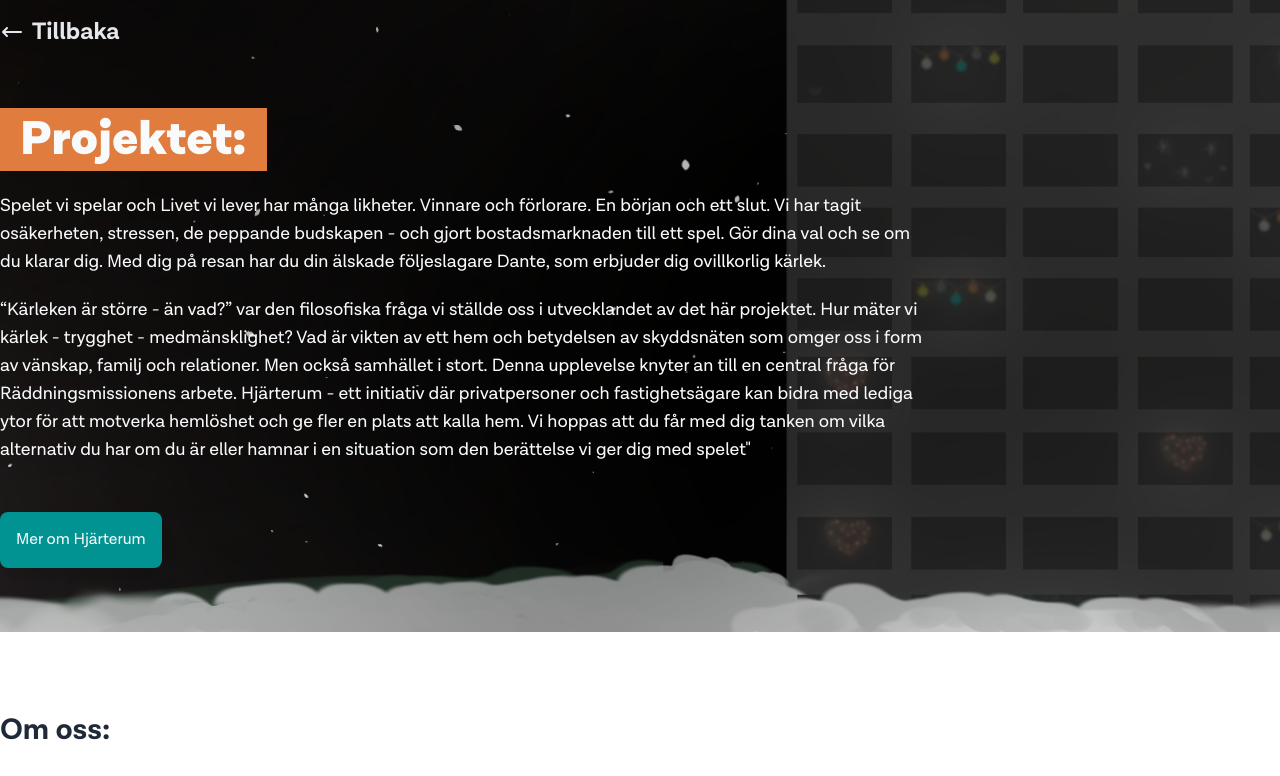
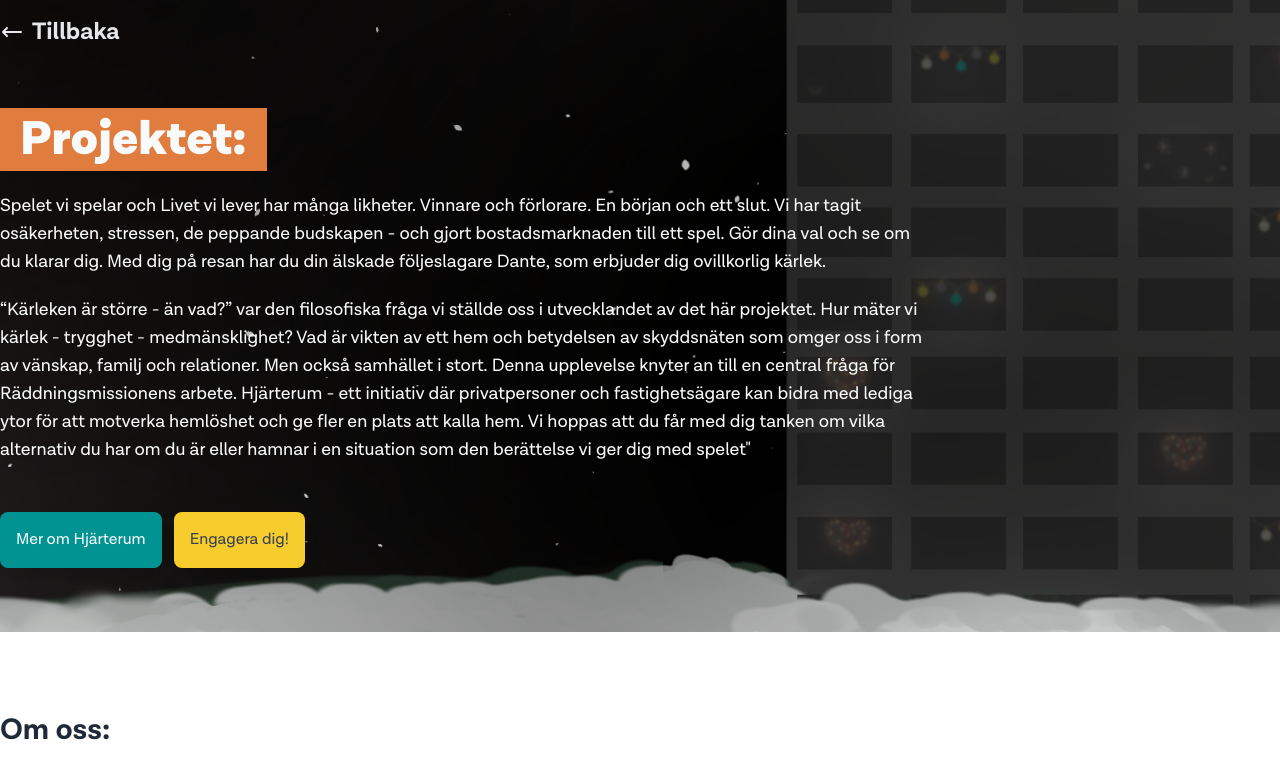
Before and after one commit to evelynfredin/sammanslaget, a Next.js app: page /about in a window 1280 px wide. Shown: the top 776 px of the page. Built offline with nearby package versions, Linux system fonts and the light colour scheme.

Commit message:
Added another CTA

```diff
--- a/pages/about.js
+++ b/pages/about.js
@@ -70,6 +70,7 @@ const about = () => {
                             ger dig med spelet"
                         </p>
                     </div>
+                    <div className="flex space-x-3">
                         <div className="my-6 transition-all duration-500 ease-in-out transform hover:translate-y-2 hover:shadow-none inline-flex">
                             <a
                                 href="https://raddningsmissionen.se/hjarterum"
@@ -77,6 +78,15 @@ const about = () => {
                             >
                                 Mer om Hjärterum
                             </a>
+                        </div>
+                        <div className="my-6 transition-all duration-500 ease-in-out transform hover:translate-y-2 hover:shadow-none inline-flex">
+                            <a
+                                href="https://raddningsmissionen.se/engagera-dig"
+                                className="bg-rdyellow text-gray-700 p-4 rounded-lg shadow-xl hover:bg-[#cca818]"
+                            >
+                                Engagera dig!
+                            </a>
+                        </div>
                     </div>
                 </motion.div>
             </div>
```
Lines whose indentation alone changed are shown as unchanged.
